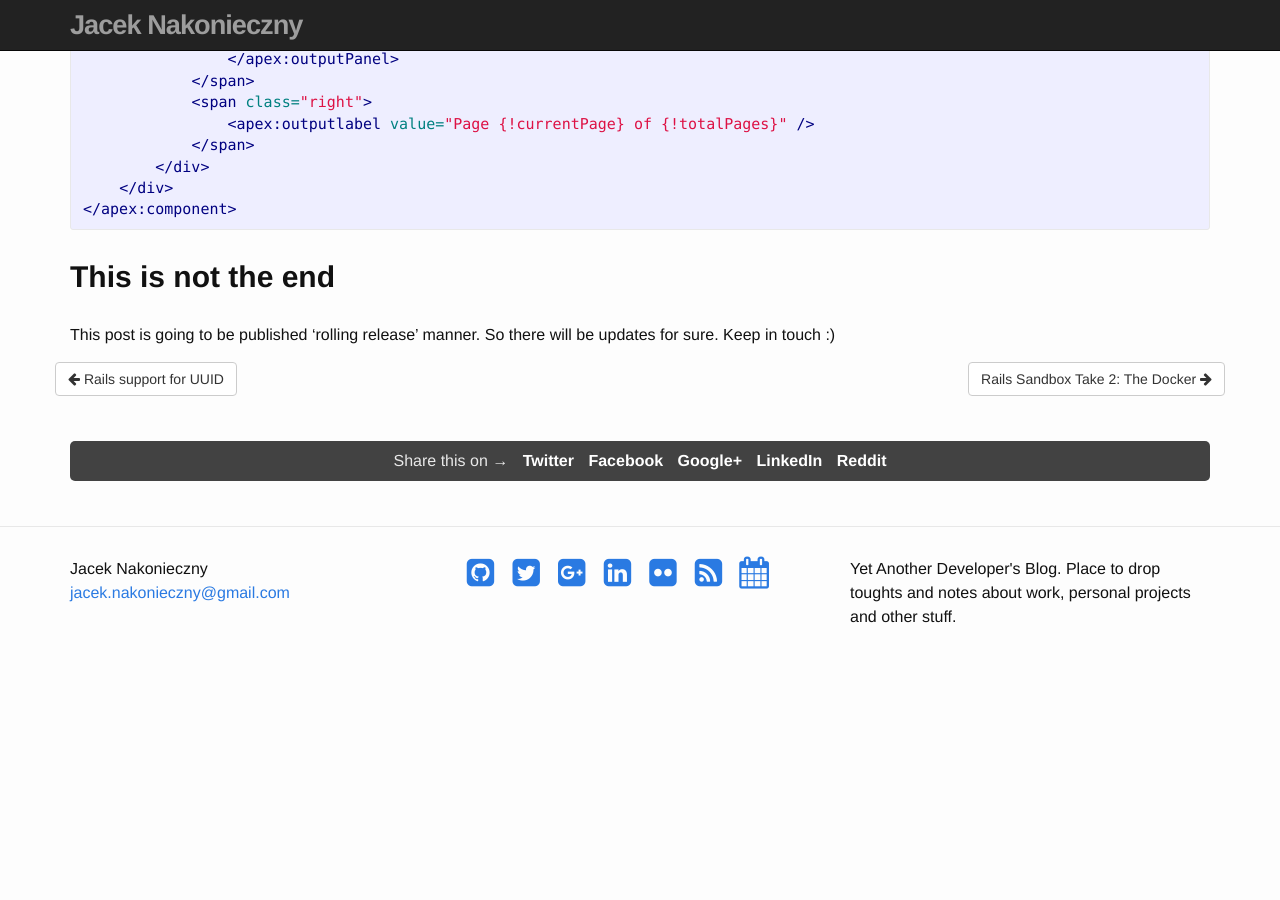
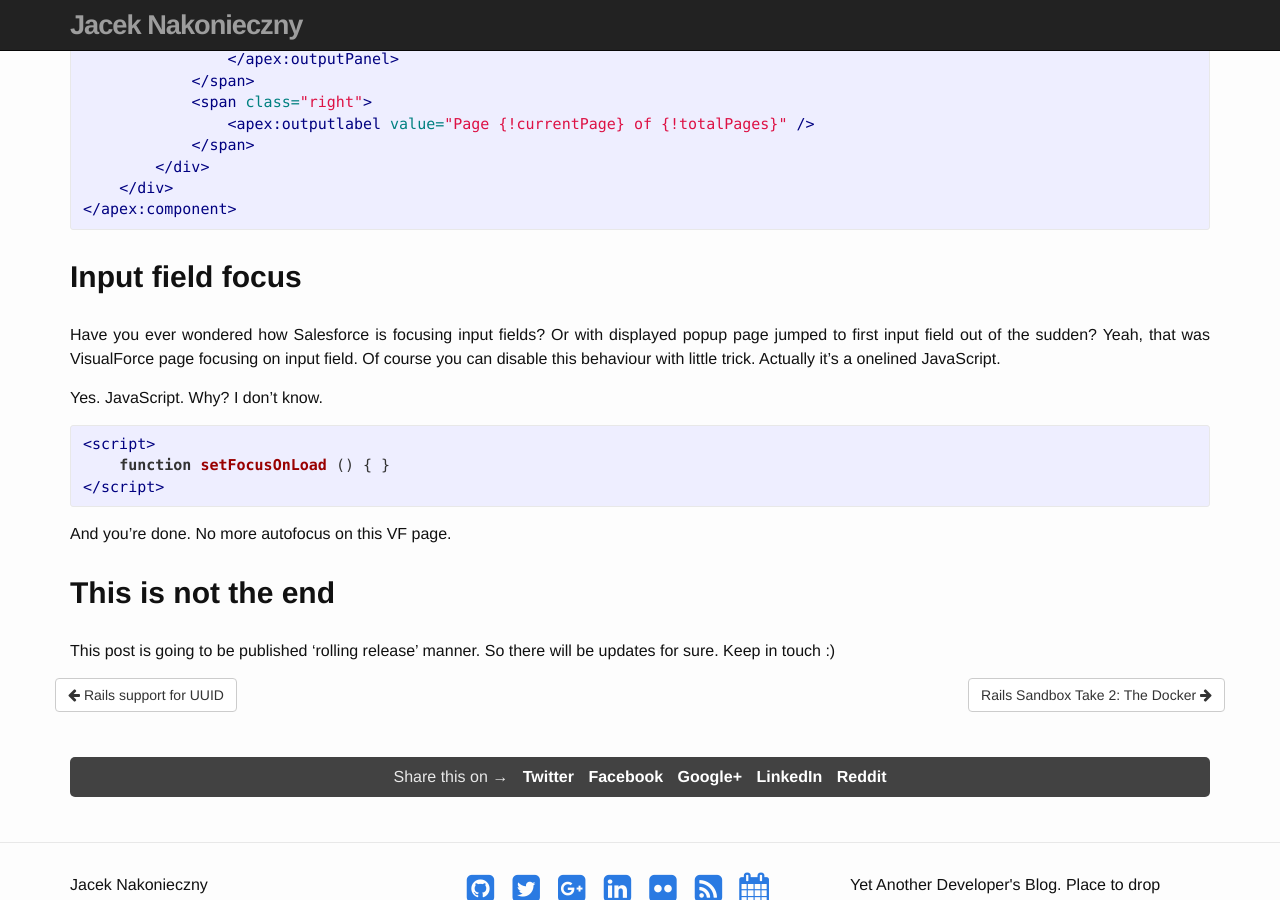
Before and after one commit to vircung/vircung, a Jekyll site: the page built from _posts/2015-05-15-lets-talk-about-salesforce.md, in a window 1280 px wide and 900 px high, scrolled down 4460 px. Built offline with Jekyll 4.4.1, drawn with Linux system fonts in a browser that asks for light colours; nearby versions of some CDN libraries; comment, search, counter and statistics services are not loaded; before the commit the page ends 5134 px from its top, so only the background shows below that.

Commit message:
Disable autofocus on VF page

```diff
--- a/_posts/2015-05-15-lets-talk-about-salesforce.md
+++ b/_posts/2015-05-15-lets-talk-about-salesforce.md
@@ -192,6 +192,22 @@ And here it is component itself. Neat, right? :)
 
 {% endhighlight %}
 
+## Input field focus
+
+Have you ever wondered how Salesforce is focusing input fields? Or with displayed popup page jumped to first input field out of the sudden? Yeah, that was VisualForce page focusing on input field. Of course you can disable this behaviour with little trick. Actually it's a onelined JavaScript.
+
+Yes. JavaScript. Why? I don't know.
+
+{% highlight html %}
+
+<script>
+    function setFocusOnLoad () { }
+</script>
+
+{% endhighlight %}
+
+And you're done. No more autofocus on this VF page.
+
 ## This is not the end
 
 This post is going to be published 'rolling release' manner. So there will be updates for sure. Keep in touch :)
```
